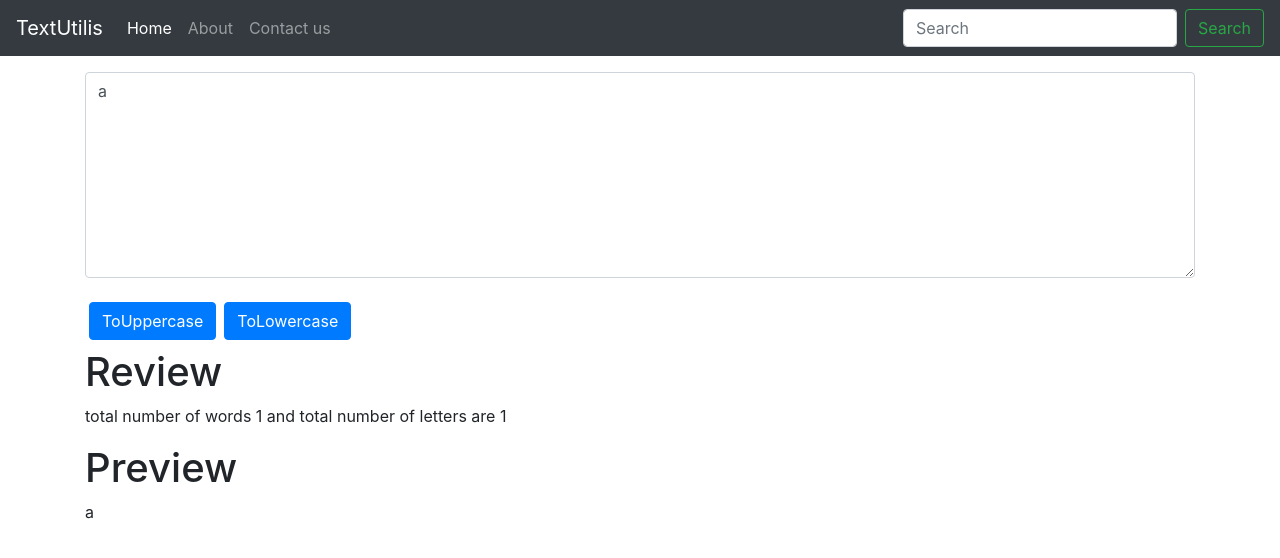
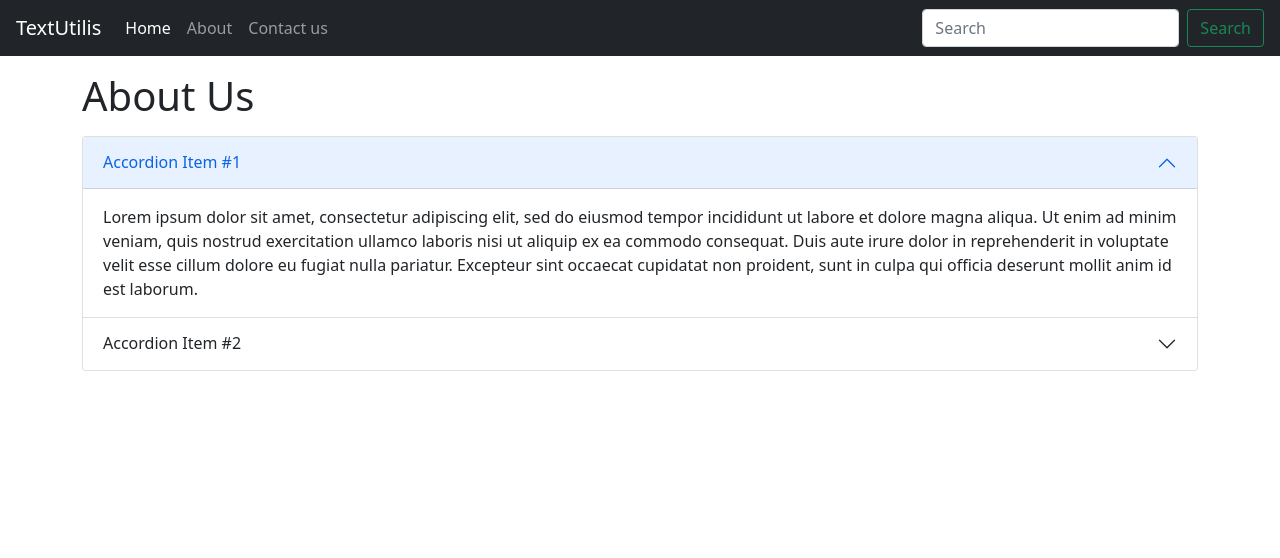
Before and after one commit to Ipriyankrajai/text-utility, a React (Create React App) app: page / in a window 1280 px wide. Shown: the top 558 px of the page. Built offline with nearby package versions, Linux system fonts and the light colour scheme.

Commit message:
adding bootstrap

```diff
--- a/src/App.js
+++ b/src/App.js
@@ -1,3 +1,4 @@
+import About from "./components/About";
 import Inputbox from "./components/Inputbox";
 import Navbar from "./components/Navbar";
 
@@ -5,10 +6,11 @@ function App() {
   return (
     <>
     <Navbar />
-    <div className="container">
+    {/* <div className="container">
     <Inputbox />
 
-    </div>
+    </div> */}
+    <About/>
     </>
   );
 }
--- /dev/null
+++ b/src/components/About.js
@@ -0,0 +1,39 @@
+import React from 'react'
+import { Accordion} from 'react-bootstrap'
+import 'bootstrap/dist/css/bootstrap.min.css';
+
+export default function About() {
+    return (
+        <>
+        <div className="container">
+        <h1 className="my-3">About Us</h1>
+            <Accordion defaultActiveKey="0">
+  <Accordion.Item eventKey="0">
+    <Accordion.Header>Accordion Item #1</Accordion.Header>
+    <Accordion.Body>
+      Lorem ipsum dolor sit amet, consectetur adipiscing elit, sed do eiusmod
+      tempor incididunt ut labore et dolore magna aliqua. Ut enim ad minim
+      veniam, quis nostrud exercitation ullamco laboris nisi ut aliquip ex ea
+      commodo consequat. Duis aute irure dolor in reprehenderit in voluptate
+      velit esse cillum dolore eu fugiat nulla pariatur. Excepteur sint occaecat
+      cupidatat non proident, sunt in culpa qui officia deserunt mollit anim id
+      est laborum.
+    </Accordion.Body>
+  </Accordion.Item>
+  <Accordion.Item eventKey="1">
+    <Accordion.Header>Accordion Item #2</Accordion.Header>
+    <Accordion.Body>
+      Lorem ipsum dolor sit amet, consectetur adipiscing elit, sed do eiusmod
+      tempor incididunt ut labore et dolore magna aliqua. Ut enim ad minim
+      veniam, quis nostrud exercitation ullamco laboris nisi ut aliquip ex ea
+      commodo consequat. Duis aute irure dolor in reprehenderit in voluptate
+      velit esse cillum dolore eu fugiat nulla pariatur. Excepteur sint occaecat
+      cupidatat non proident, sunt in culpa qui officia deserunt mollit anim id
+      est laborum.
+    </Accordion.Body>
+  </Accordion.Item>
+</Accordion>
+        </div>
+        </>
+    )
+}
--- a/src/components/Inputbox.js
+++ b/src/components/Inputbox.js
@@ -19,7 +19,10 @@ export default function Inputbox() {
     const editTextbox=(e)=>{
         setText(e.target.value);
     }
-    const [text, setText] = useState("a");
+    const [text, setText] = useState("");
+    const clearData=()=>{
+        setText("");
+    }
     return (
         <>
             <div className="my-3">
@@ -27,9 +30,10 @@ export default function Inputbox() {
                 {/* <textarea className="form-control" id="myBox"  rows="3"  ></textarea> */}
 
             </div>
-            <button type="button" class="btn btn-primary mx-1 my-2" onClick={convertToUpper}>ToUppercase</button>
-            <button type="button" class="btn btn-primary mx-1 my-2" onClick={convertToLower}>ToLowercase</button>
-            <h1>Review</h1>
+            <button type="button" className="btn btn-primary mx-1 my-2" onClick={convertToUpper}>ToUppercase</button>
+            <button type="button" className="btn btn-primary mx-1 my-2" onClick={convertToLower}>ToLowercase</button>
+            <button type="button" className="btn btn-primary mx-1 my-2" onClick={clearData}>Clear</button>
+            <h1>Text Summary</h1>
             <p>total number of words {text.split(' ').length} and total number of letters are {text.length}</p>
             <h1>Preview</h1>
             <p>{text}</p>
```
Also changed, not shown: package.json (+8 -0 lines), 1 other file (tests, documents, lock files or other folders).
